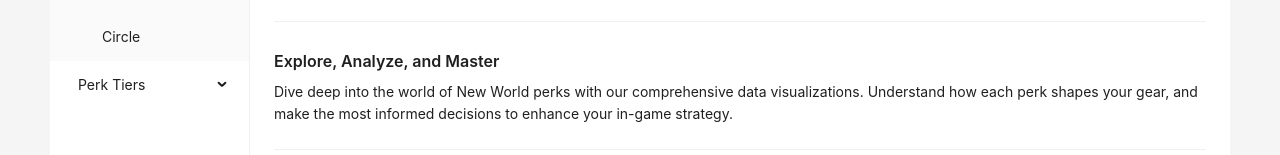
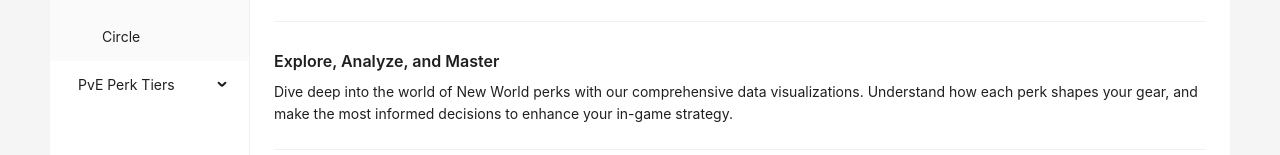
Before and after one commit to tmorse01/nw-perk-charts, a React (Vite) app: page / in a window 1280 px wide. Shown: the part 255-410 px from the top of the page. Built offline with nearby package versions, Linux system fonts and the light colour scheme.

Commit message:
clarify it's pve

```diff
--- a/src/App.jsx
+++ b/src/App.jsx
@@ -40,7 +40,7 @@ const App = ({ children }) => {
     },
     {
       key: "tier-charts",
-      label: "Perk Tiers",
+      label: "PvE Perk Tiers",
       children: [
         {
           key: "armor",
```
